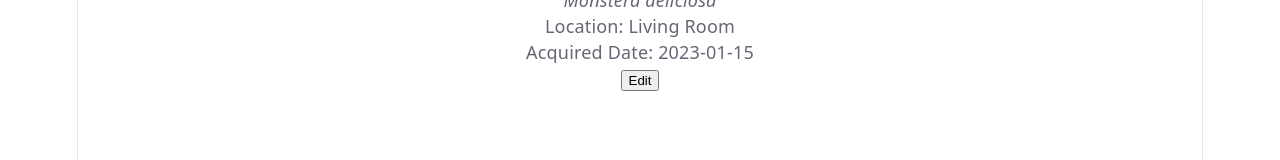
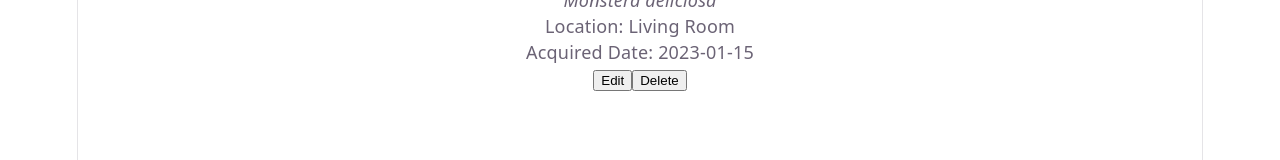
Before and after one commit to alextorres2/plant-inventory, a React (Vite) app in the folder frontend/: page /plants/1 in a window 1280 px wide. Shown: the part 129-289 px from the top of the page. Built offline with nearby package versions, Linux system fonts and the light colour scheme.

Commit message:
Add plant deletion

```diff
--- a/frontend/src/App.tsx
+++ b/frontend/src/App.tsx
@@ -24,6 +24,10 @@ function App() {
     );
   }
 
+  function deletePlant(plantId: number) {
+    setPlants(plants.filter((plant) => plant.id !== plantId));
+  }
+
   return (
     <main>
       <BrowserRouter>
@@ -35,7 +39,7 @@ function App() {
         <Routes>
           <Route path="/" element={<Home plants={plants} />} />
           <Route path="about" element={<About />} />
-          <Route path="plants/:id" element={<PlantDetail plants={plants} onUpdatePlant={updatePlant} />} />
+          <Route path="plants/:id" element={<PlantDetail plants={plants} onUpdatePlant={updatePlant} onDeletePlant={deletePlant} />} />
           <Route path="plants/new" element={<AddPlant onAddPlant={addPlant} />} />
         </Routes>
       </BrowserRouter>
--- a/frontend/src/pages/PlantDetail.tsx
+++ b/frontend/src/pages/PlantDetail.tsx
@@ -1,4 +1,4 @@
-import { useParams } from 'react-router-dom';
+import { useParams, useNavigate } from 'react-router-dom';
 import type { Plant } from '../types/Plant';
 import PlantForm from '../components/PlantForm';
 import { useState } from 'react';
@@ -6,12 +6,14 @@ import { useState } from 'react';
 type PlantDetailProps = {
     plants: Plant[];
     onUpdatePlant: (updatedPlant: Plant) => void;
+    onDeletePlant: (plantId: number) => void;
 };
 
-function PlantDetail({ plants, onUpdatePlant }: PlantDetailProps) {
+function PlantDetail({ plants, onUpdatePlant, onDeletePlant }: PlantDetailProps) {
     const { id } = useParams();
     const plant = plants.find((p) => p.id === Number(id));
     const [isEditing, setIsEditing] = useState(false);
+    const navigate = useNavigate();
 
     if (!plant) {
         return (
@@ -45,6 +47,12 @@ function PlantDetail({ plants, onUpdatePlant }: PlantDetailProps) {
             <button onClick={() => setIsEditing(!isEditing)}>
                 {isEditing ? 'Cancel' : 'Edit'}
             </button>
+            <button onClick={() => {
+                onDeletePlant(plant.id);
+                navigate('/');
+            }}>
+                Delete
+            </button>
         </main>
     );
 }
```
